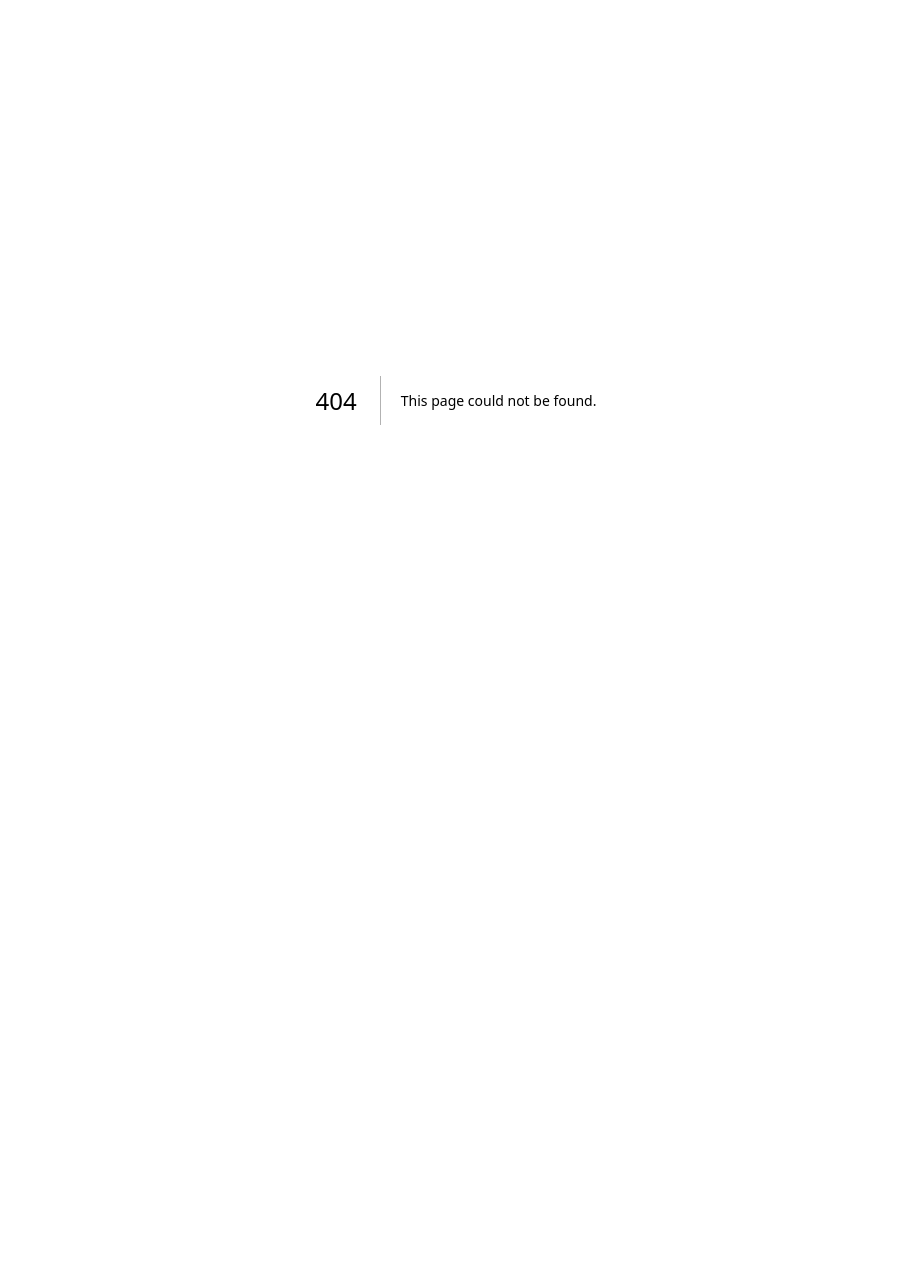
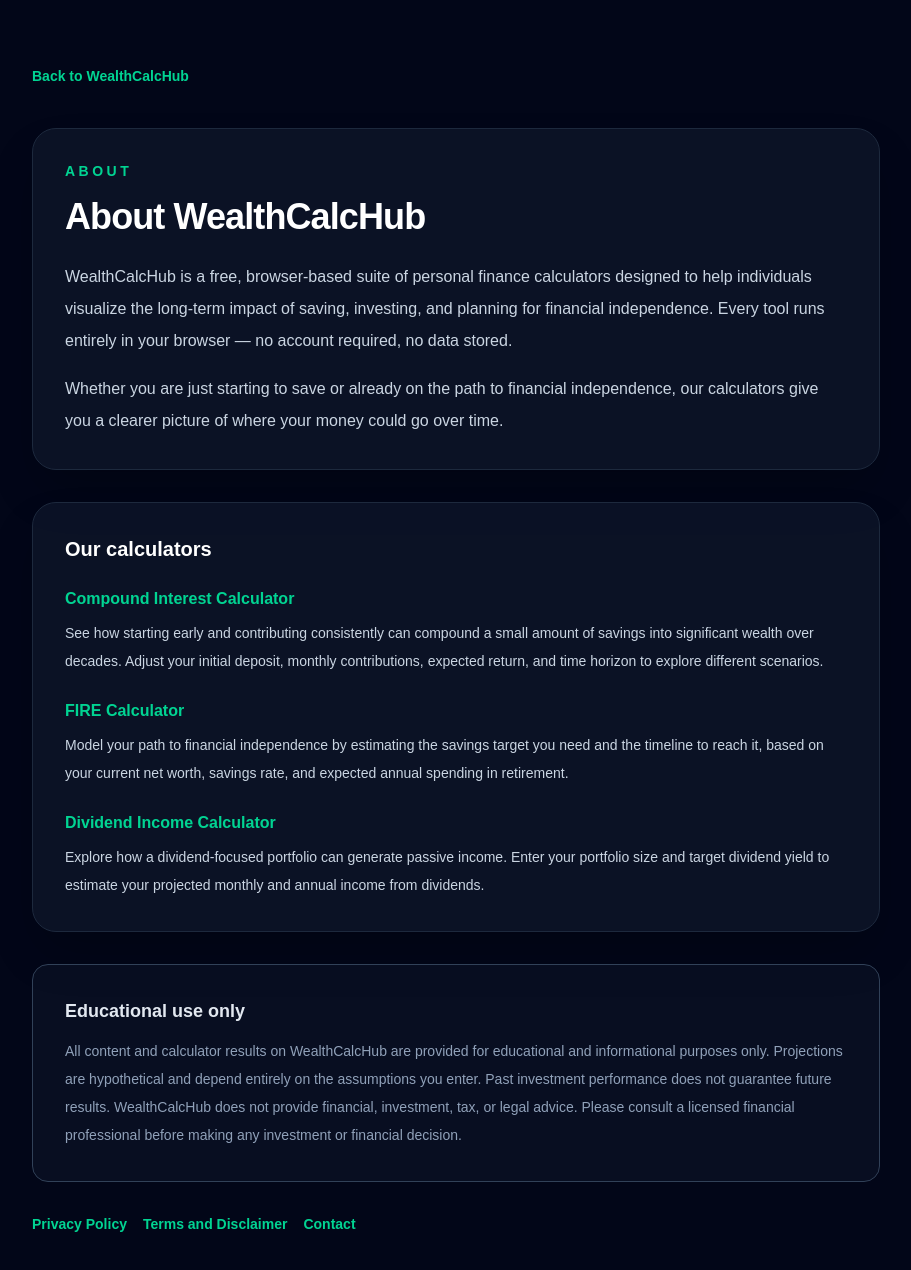
Before and after one commit to AWIN0420/wealthcalchub, a Next.js app: page /about in a window 1280 px wide. Before the commit this address had no page. Shown: the top 1270 px of the page, without its empty margins (184-1095 px from the left). Before the commit the page ends 800 px from the top, so only its background shows below. Built offline with nearby package versions, Linux system fonts and the light colour scheme.

Commit message:
Add about page

```diff
--- /dev/null
+++ b/src/app/about/page.tsx
@@ -0,0 +1,145 @@
+import type { Metadata } from "next";
+import Link from "next/link";
+
+export const metadata: Metadata = {
+  title: {
+    absolute: "About WealthCalcHub | Free Financial Calculators",
+  },
+  description:
+    "Learn about WealthCalcHub, a free educational website offering financial calculators for compound interest, FIRE planning, and dividend income estimates.",
+  alternates: {
+    canonical: "/about",
+  },
+  openGraph: {
+    title: "About WealthCalcHub | Free Financial Calculators",
+    description:
+      "Learn about WealthCalcHub, a free educational website offering financial calculators for compound interest, FIRE planning, and dividend income estimates.",
+    url: "/about",
+    siteName: "WealthCalcHub",
+    type: "website",
+  },
+  twitter: {
+    card: "summary",
+    title: "About WealthCalcHub | Free Financial Calculators",
+    description:
+      "Learn about WealthCalcHub, a free educational website offering financial calculators for compound interest, FIRE planning, and dividend income estimates.",
+  },
+};
+
+export default function AboutPage() {
+  return (
+    <main className="min-h-screen bg-slate-950 text-white">
+      <section className="mx-auto max-w-4xl px-6 py-16">
+        <Link
+          href="/"
+          className="text-sm font-semibold text-emerald-400 hover:text-emerald-300"
+        >
+          Back to WealthCalcHub
+        </Link>
+
+        <div className="mt-10 rounded-3xl border border-slate-800 bg-slate-900/70 p-8 shadow-2xl">
+          <p className="text-sm font-semibold uppercase tracking-[0.25em] text-emerald-400">
+            About
+          </p>
+
+          <h1 className="mt-4 text-3xl font-bold tracking-tight md:text-4xl">
+            About WealthCalcHub
+          </h1>
+
+          <p className="mt-6 leading-8 text-slate-300">
+            WealthCalcHub is a free, browser-based suite of personal finance
+            calculators designed to help individuals visualize the long-term
+            impact of saving, investing, and planning for financial
+            independence. Every tool runs entirely in your browser &mdash; no
+            account required, no data stored.
+          </p>
+
+          <p className="mt-4 leading-8 text-slate-300">
+            Whether you are just starting to save or already on the path to
+            financial independence, our calculators give you a clearer picture
+            of where your money could go over time.
+          </p>
+        </div>
+
+        <div className="mt-8 rounded-3xl border border-slate-800 bg-slate-900/70 p-8 shadow-2xl">
+          <h2 className="text-xl font-bold">Our calculators</h2>
+
+          <div className="mt-6 space-y-6">
+            <div>
+              <h3 className="font-semibold text-emerald-400">
+                Compound Interest Calculator
+              </h3>
+              <p className="mt-2 text-sm leading-7 text-slate-300">
+                See how starting early and contributing consistently can
+                compound a small amount of savings into significant wealth over
+                decades. Adjust your initial deposit, monthly contributions,
+                expected return, and time horizon to explore different
+                scenarios.
+              </p>
+            </div>
+
+            <div>
+              <h3 className="font-semibold text-emerald-400">
+                FIRE Calculator
+              </h3>
+              <p className="mt-2 text-sm leading-7 text-slate-300">
+                Model your path to financial independence by estimating the
+                savings target you need and the timeline to reach it, based on
+                your current net worth, savings rate, and expected annual
+                spending in retirement.
+              </p>
+            </div>
+
+            <div>
+              <h3 className="font-semibold text-emerald-400">
+                Dividend Income Calculator
+              </h3>
+              <p className="mt-2 text-sm leading-7 text-slate-300">
+                Explore how a dividend-focused portfolio can generate passive
+                income. Enter your portfolio size and target dividend yield to
+                estimate your projected monthly and annual income from
+                dividends.
+              </p>
+            </div>
+          </div>
+        </div>
+
+        <div className="mt-8 rounded-2xl border border-slate-700 bg-slate-900/50 p-8">
+          <h2 className="text-lg font-semibold text-slate-200">
+            Educational use only
+          </h2>
+          <p className="mt-3 text-sm leading-7 text-slate-400">
+            All content and calculator results on WealthCalcHub are provided
+            for educational and informational purposes only. Projections are
+            hypothetical and depend entirely on the assumptions you enter. Past
+            investment performance does not guarantee future results.
+            WealthCalcHub does not provide financial, investment, tax, or legal
+            advice. Please consult a licensed financial professional before
+            making any investment or financial decision.
+          </p>
+        </div>
+
+        <div className="mt-8 flex flex-wrap gap-4 text-sm">
+          <Link
+            href="/privacy-policy"
+            className="font-semibold text-emerald-400 hover:text-emerald-300"
+          >
+            Privacy Policy
+          </Link>
+          <Link
+            href="/terms"
+            className="font-semibold text-emerald-400 hover:text-emerald-300"
+          >
+            Terms and Disclaimer
+          </Link>
+          <Link
+            href="/contact"
+            className="font-semibold text-emerald-400 hover:text-emerald-300"
+          >
+            Contact
+          </Link>
+        </div>
+      </section>
+    </main>
+  );
+}
--- a/src/app/page.tsx
+++ b/src/app/page.tsx
@@ -112,7 +112,7 @@ export default function Home() {
             <a href="#tools" className="hover:text-white">
               Calculators
             </a>
-            <a href="#about" className="hover:text-white">
+            <a href="/about" className="hover:text-white">
               About
             </a>
           </nav>
@@ -139,7 +139,7 @@ export default function Home() {
                 Explore calculators
               </a>
               <a
-                href="#about"
+                href="/about"
                 className="rounded-full border border-slate-700 px-6 py-3 text-center font-semibold text-white hover:border-slate-400"
               >
                 Learn more
```
